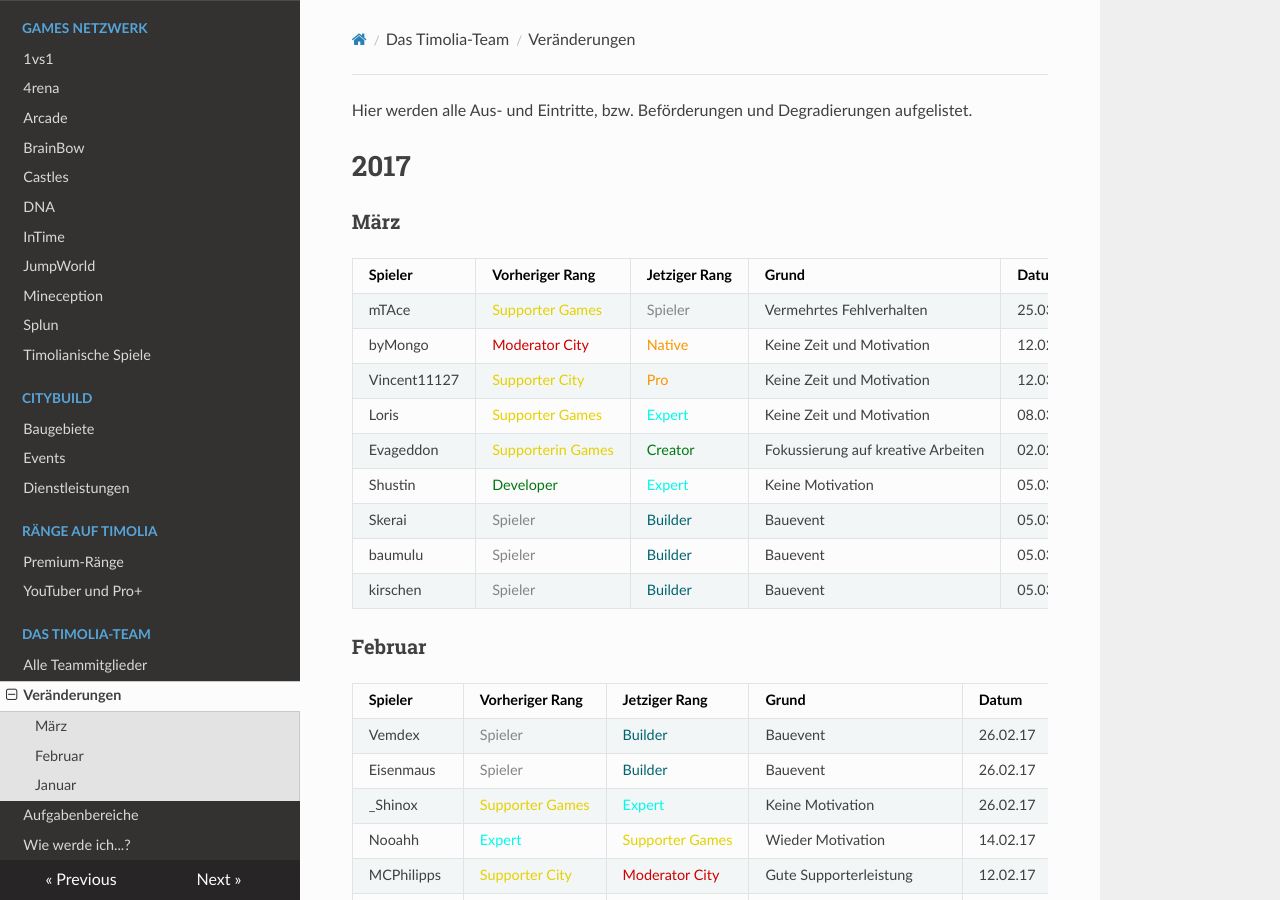
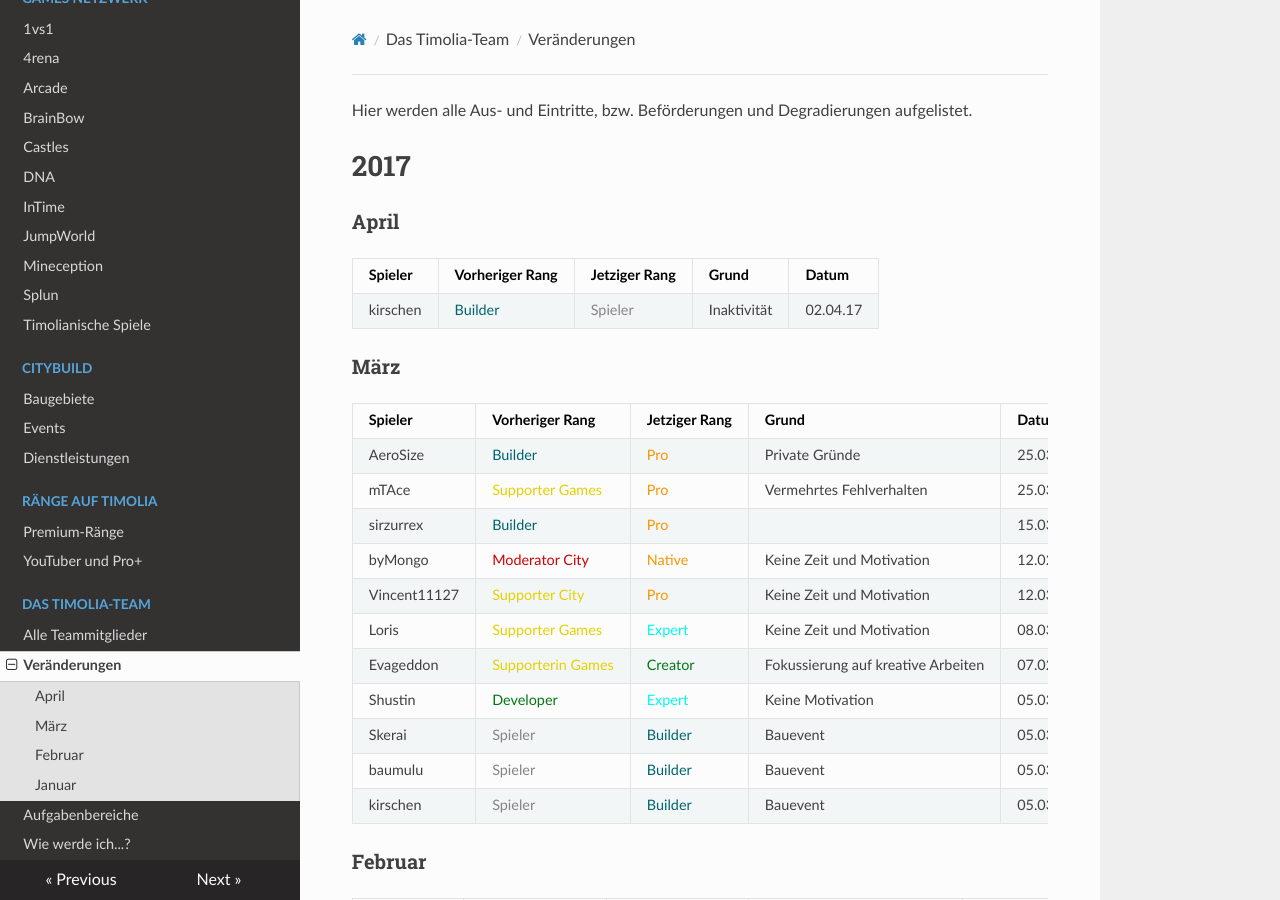
Before and after one commit to TimoliaDE/HowTo, an MkDocs documentation site: the page built from docs/team/changes.md, in a window 1280 px wide and 900 px high. Built offline with MkDocs 1.6.1, drawn with Linux system fonts in a browser that asks for light colours; nearby versions of some CDN libraries; old or Windows-style settings are respelled for this version of MkDocs.

Commit message:
kirschen builder-spieler, sirzurrex builder-pro, aerosize builder-pro, mtace supporter-pro

```diff
--- a/docs/team/changes.md
+++ b/docs/team/changes.md
@@ -2,14 +2,22 @@ Hier werden alle Aus- und Eintritte, bzw. Beförderungen und Degradierungen aufg
 
 # 2017
 
+###<strong>April</strong>
+| Spieler | Vorheriger Rang | Jetziger Rang | Grund | Datum |
+| ------ | ------ | ------ | ------ | ------ |
+|kirschen | <span style="color:#00646F">Builder</span> | <span style="color:#848484">Spieler</span> | Inaktivität | 02.04.17 |
+
+
 ###<strong>März</strong>
 | Spieler | Vorheriger Rang | Jetziger Rang | Grund | Datum |
 | ------ | ------ | ------ | ------ | ------ |
-|mTAce | <span style="color:#E4D100">Supporter Games</span> | <span style="color:#848484">Spieler</span> | Vermehrtes Fehlverhalten | 25.03.17 |
+|AeroSize | <span style="color:#00646F">Builder</span> |<span style="color:#F99500">Pro</span>  | Private Gründe | 25.03.17 |
+|mTAce | <span style="color:#E4D100">Supporter Games</span> | <span style="color:#F99500">Pro</span>  | Vermehrtes Fehlverhalten | 25.03.17 |
+|sirzurrex | <span style="color:#00646F">Builder</span> | <span style="color:#F99500">Pro</span> |  | 15.03.17
 |byMongo | <span style="color:#CF0101">Moderator City</span> | <span style="color:#F99500">Native</span> | Keine Zeit und Motivation | 12.02.17 |
 |Vincent11127 | <span style="color:#E4D100">Supporter City</span> | <span style="color:#F99500">Pro</span> | Keine Zeit und Motivation | 12.03.17 |
 |Loris | <span style="color:#E4D100">Supporter Games</span> | <span style="color:#00F9EC">Expert</span> | Keine Zeit und Motivation | 08.03.17 |
-|Evageddon | <span style="color:#E4D100">Supporterin Games</span> | <span style="color:#007812">Creator</span> | Fokussierung auf kreative Arbeiten | 02.02.17 |
+|Evageddon | <span style="color:#E4D100">Supporterin Games</span> | <span style="color:#007812">Creator</span> | Fokussierung auf kreative Arbeiten | 07.02.17 |
 |Shustin | <span style="color:#007812">Developer</span> | <span style="color:#00F9EC">Expert</span> | Keine Motivation | 05.03.17 |
 |Skerai | <span style="color:#848484">Spieler</span> | <span style="color:#00646F">Builder</span> | Bauevent | 05.03.17 |
 |baumulu | <span style="color:#848484">Spieler</span> | <span style="color:#00646F">Builder</span> | Bauevent | 05.03.17 |
```
